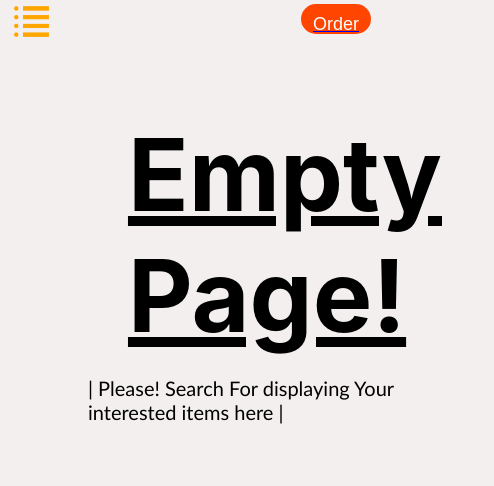
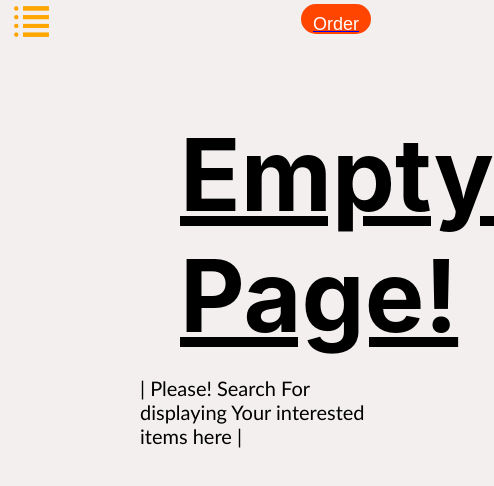
Before and after one commit to AbhinvKrishna/-website-project-Rjs, a React (Create React App) app: page /Card in a window 390 px wide. Shown: the top 486 px of the page, 494 px wide, since content can reach past the window. Built offline with nearby package versions, Linux system fonts and the light colour scheme.

Commit message:
new files Carderr added

```diff
--- a/src/App.js
+++ b/src/App.js
@@ -7,6 +7,7 @@ import Card from './Component/CardDesign/Card';
 import OrderList from './Component/OrderList/OrderList';
 import Contact from './Contact';
 import Qr from './Qr';
+import Carderr from './Component/CardDesign/Carderr';
 import imgp from './Component/OrderList/OrderListImages/pepsico.jpeg'
 import imgk from './Component/OrderList/OrderListImages/Kurkure1st.webp'
 import imgw from './Component/OrderList/OrderListImages/bottle.jpeg'
@@ -25,6 +26,7 @@ function App() {
 
 
   const [price, setPrice] = useState(0);
+
   const [click, setClick]=useState({
     visibility:"hidden"
    })
@@ -73,7 +75,7 @@ function App() {
         <Header />
         <Routes>
           <Route exact path="/" element={<HomePage text={text} inputText={inputText} product={product} />} />
-          <Route exact path="/Card" element={<Card addPepsi={addPepsi} addKurkure={addKurkure} addWater={addWater} text={text} />} />
+          <Route exact path="/Card" element={text.length===0?<Carderr/>: <Card addPepsi={addPepsi} addKurkure={addKurkure} addWater={addWater} text={text} />} />
           <Route exact path="/OrderList" element={<OrderList click={click} image1={img1} image2={img2} image3={img3} price={price + "/-"} />} />
           <Route exact path="/Contact" element={<Contact />} />
           <Route exact path="/Qr" element={<Qr />} />
--- a/src/Component/CardDesign/Card.jsx
+++ b/src/Component/CardDesign/Card.jsx
@@ -33,10 +33,10 @@ function Card(props) {
     return (
 
         <div className='cardbase'>
-            <div style={{visibility: props.text.length !==0?"hidden":"visible"}}>
+           {/*  <div style={{visibility: props.text.length !==0?"hidden":"visible"}}>
                 <h1>Empty Page!</h1>
                 <p>| Please! Search For displaying Your interested items here |</p>
-            </div>
+            </div> */}
             <div className="box" style={{ visibility: props.text === 'pepsi' ? 'visible' : 'hidden' }}>
                 <img src={imgp} alt="" />
                 <div className="textBox">
--- /dev/null
+++ b/src/Component/CardDesign/Carderr.css
@@ -0,0 +1,27 @@
+body{
+    background-color:  rgb(243, 239, 239);  ;
+}
+
+h1{
+    font-weight: bold;
+    font-size: 200px;
+    margin-left: 180px;
+    margin-bottom: auto;
+    text-decoration: underline;
+}
+
+p{
+    margin-bottom: 150px;
+    margin-left: 140px;
+    font-size: 50px;
+    font-family: 'Gill Sans', 'Gill Sans MT', Calibri, 'Trebuchet MS', sans-serif;
+}
+@media(max-width:700px){
+    h1{
+        font-size: 100px;
+    }
+
+    p{
+        font-size: 20px;
+    }
+}
--- /dev/null
+++ b/src/Component/CardDesign/Carderr.jsx
@@ -0,0 +1,15 @@
+import React from 'react'
+import './Carderr.css'
+
+function Carderr() {
+  return (
+    <div>
+            <div >
+                <h1>Empty Page!</h1>
+                <p>| Please! Search For displaying Your interested items here |</p>
+            </div>
+    </div>
+  )
+}
+
+export default Carderr
```
